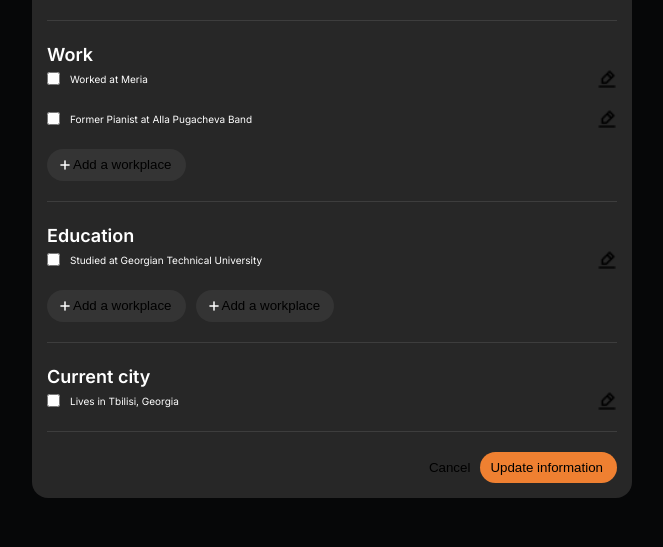
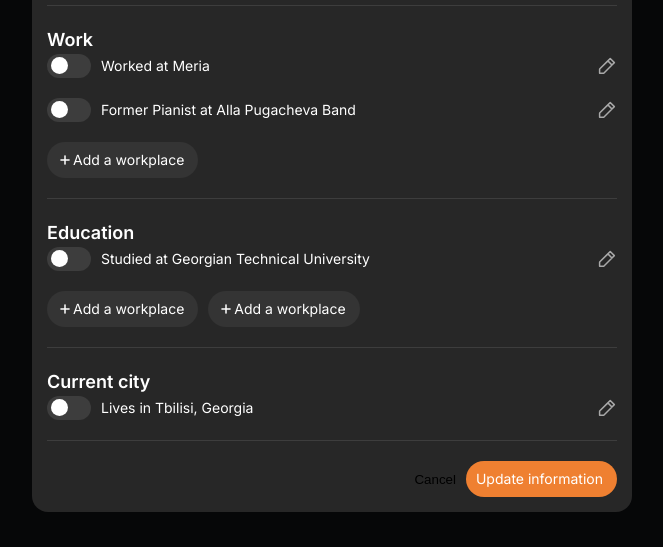
Before and after one commit to BnollarGroup/Bnollar, a React (Create React App) app: page / in a window 1280 px wide. Shown: the part 183-730 px from the top of the page, without its empty margins (308-971 px from the left). Built offline with nearby package versions, Linux system fonts and the light colour scheme.

Commit message:
edit Profile

```diff
--- a/src/providers/Modals/Profile/EditDetails/ProfileEditDetails.module.css
+++ b/src/providers/Modals/Profile/EditDetails/ProfileEditDetails.module.css
@@ -9,7 +9,73 @@
   gap: 2em;
 }
 
+.switch {
+  position: relative;
+  display: inline-block;
+  width: 44px;
+  height: 24px;
+  border-radius: 12px;
+}
 
+.switch input {
+  opacity: 0;
+  width: 0;
+  height: 0;
+}
+
+.slider {
+  position: absolute;
+  cursor: pointer;
+  top: 0;
+  left: 0;
+  right: 0;
+  bottom: 0;
+  background: rgba(255, 255, 255, 0.10);
+  -webkit-transition: .4s;
+  transition: .4s;
+}
+
+.slider:before {
+  position: absolute;
+  content: "";
+  width: 17px;
+  height: 17px;
+  left: 4px;
+  bottom: 4px;
+  background-color: #fff;
+  -webkit-transition: .4s;
+  transition: .4s;
+}
+.editWork p {
+  color: #FFF;
+  font-family: Inter;
+  font-size: 14px;
+  font-style: normal;
+  font-weight: 400;
+  line-height: 20px;
+}
+
+.editBtn{
+
+}
+
+input:checked + .slider {
+  background-color: rgba(239, 128, 49, 1);
+}
+
+input:checked + .slider:before {
+  -webkit-transform: translateX(20px);
+  -ms-transform: translateX(20px);
+  transform: translateX(20px);
+}
+
+.slider.round {
+  border-radius: 34px;
+}
+
+.slider.round:before {
+  border-radius: 50%;
+}
 h3 {
   font-family: Inter;
   font-size: 18px;
@@ -62,6 +128,12 @@ h3 {
   padding: 8px 14px 8px 10px;
   align-items: center;
   width: fit-content;
+  color: #FFF;
+  font-family: Inter;
+  font-size: 14px;
+  font-style: normal;
+  font-weight: 400;
+  line-height: 20px;
 }
 
 .btnContainer{
--- a/src/providers/Modals/Profile/EditDetails/index.tsx
+++ b/src/providers/Modals/Profile/EditDetails/index.tsx
@@ -1,6 +1,6 @@
 import Modal from "components/Modal";
 import style from "./ProfileEditDetails.module.css";
-import editIcon from "lib/resources/images/icons/edit.png"
+import editIcon from "lib/resources/images/icons/edit-pencil.svg"
 import plusIcon from "lib/resources/images/icons/plus.png"
 import clsx from "clsx";
 
@@ -20,7 +20,10 @@ export default function ProfileEditDetailsModal() {
           <h3>Work</h3>
           <div>
             <div>
-              <input type="checkbox" name="" id="" />
+            <label className={style.switch}>
+              <input type="checkbox" />
+              <span className={clsx(style.slider, style.round)}></span>
+            </label>
               <p>Worked at Meria</p>
             </div>
             <div>
@@ -32,7 +35,10 @@ export default function ProfileEditDetailsModal() {
         <div className={style.editWork}>
           <div>
             <div>
-              <input type="checkbox" name="" id="" />
+            <label className={style.switch}>
+              <input type="checkbox" />
+                <span className={clsx(style.slider, style.round)}></span>
+            </label>
               <p>Former Pianist at Alla Pugacheva Band</p>
             </div>
             <div>
@@ -52,7 +58,10 @@ export default function ProfileEditDetailsModal() {
           <h3>Education</h3>
           <div>
             <div>
-              <input type="checkbox" name="" id="" />
+            <label className={style.switch}>
+              <input type="checkbox" />
+              <span className={clsx(style.slider, style.round)}></span>
+            </label>
               <p>Studied at Georgian Technical University</p>
             </div>
             <div>
@@ -78,7 +87,10 @@ export default function ProfileEditDetailsModal() {
           <h3>Current city</h3>
           <div>
             <div>
-              <input type="checkbox" name="" id="" />
+            <label className={style.switch}>
+              <input type="checkbox" />
+              <span className={clsx(style.slider, style.round)}></span>
+            </label>
               <p>Lives in Tbilisi, Georgia</p>
             </div>
             <div>
```
Also changed, not shown: src/lib/resources/images/icons/edit-pencil.svg (added).
